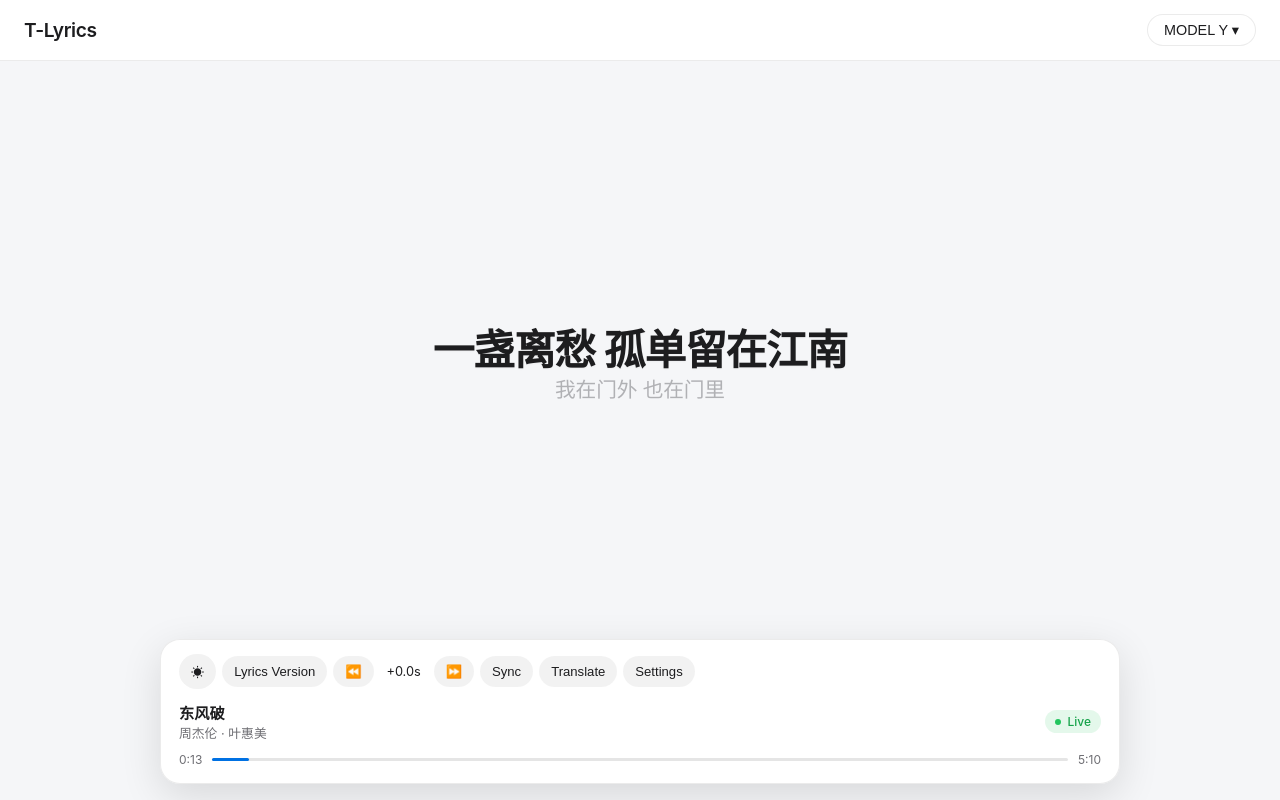
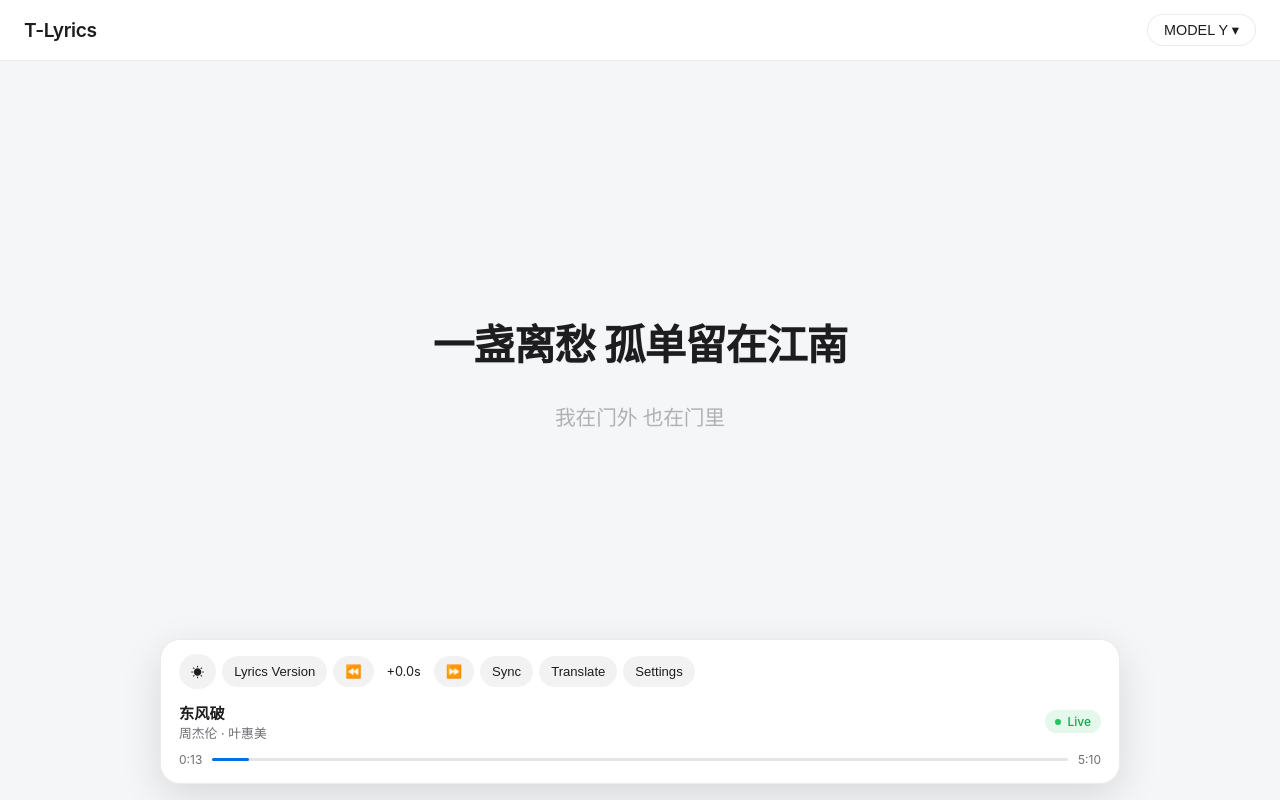
Before and after one commit to CY514539/grok-new-tlyrics, a React (Vite) app in the folder frontend/: page / in a window 1280 px wide. Built offline with nearby package versions, Linux system fonts and the light colour scheme; the HTML template or start-up script is replaced by a standard one.

Commit message:
fix: apply font size correctly and set better default spacing

```diff
--- a/frontend/src/components/Player.tsx
+++ b/frontend/src/components/Player.tsx
@@ -16,9 +16,8 @@ function formatTime(ms: number) {
 }
 
 const mockVersions = [
-  { id: 'v1', title: '醉迷情人', artist: '陳慧琳', duration: '3:12', synced: true },
-  { id: 'v2', title: '醉迷情人 (Live)', artist: '陳慧琳', duration: '3:45', synced: true },
-  { id: 'v3', title: '醉迷情人', artist: '陳慧琳', duration: '3:10', synced: false },
+  { id: 'v1', title: '东风破', artist: '周杰伦', duration: '5:10', synced: true },
+  { id: 'v2', title: '东风破 (Live)', artist: '周杰伦', duration: '5:30', synced: true },
 ]
 
 const colorPresets = {
@@ -57,7 +56,7 @@ export default function Player({ snapshot, lrc }: Props) {
   const [fromLang, setFromLang] = useState('auto')
   const [toLang, setToLang] = useState('zh-CN')
   const [fontSize, setFontSize] = useState(() => Number(localStorage.getItem('fontSize')) || 100)
-  const [lineSpacing, setLineSpacing] = useState(() => Number(localStorage.getItem('lineSpacing')) || 100)
+  const [lineSpacing, setLineSpacing] = useState(() => Number(localStorage.getItem('lineSpacing')) || 120)
   const [align, setAlign] = useState<'left' | 'center' | 'right'>(() => (localStorage.getItem('align') as any) || 'center')
   const [colorIndex, setColorIndex] = useState(() => Number(localStorage.getItem('colorIndex')) || 0)
   const [copied, setCopied] = useState(false)
@@ -85,10 +84,10 @@ export default function Player({ snapshot, lrc }: Props) {
 
   return (
     <>
-      <div className="lyrics" style={{ textAlign: align, fontSize: `${fontSize}%`, lineHeight: lineSpacing / 80 }}>
-        <div className="prev" style={{ color: colors.next }}>{prev?.text || '\u00a0'}</div>
-        <div className="curr" style={{ color: colors.curr }}>{curr?.text || '\u00a0'}</div>
-        <div className="next" style={{ color: colors.next }}>{next?.text || '\u00a0'}</div>
+      <div className="lyrics" style={{ textAlign: align, fontSize: `${fontSize}%`, lineHeight: lineSpacing / 100 }}>
+        <div className="line prev" style={{ color: colors.next }}>{prev?.text || '\u00a0'}</div>
+        <div className="line curr" style={{ color: colors.curr }}>{curr?.text || '\u00a0'}</div>
+        <div className="line next" style={{ color: colors.next }}>{next?.text || '\u00a0'}</div>
       </div>
 
       <div className="bottom-panel">
@@ -241,7 +240,7 @@ export default function Player({ snapshot, lrc }: Props) {
                     ))}
                   </div>
                 </div>
-                <button className="btn" style={{ width: '100%', marginTop: 8 }} onClick={() => { setFontSize(100); setLineSpacing(100); setAlign('center'); setColorIndex(0) }}>
+                <button className="btn" style={{ width: '100%', marginTop: 8 }} onClick={() => { setFontSize(100); setLineSpacing(120); setAlign('center'); setColorIndex(0) }}>
                   Reset to default
                 </button>
               </>
```
